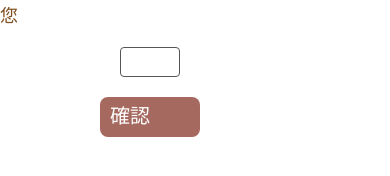
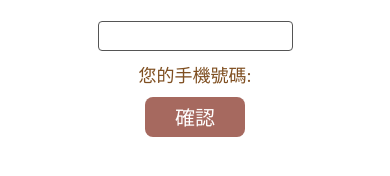
Before and after one commit to Lein6927/reactNative-Hw01, a React Native app: screen / in a window 390 px wide. Shown: the part 494-670 px from the top of the page. Built offline with nearby package versions, Linux system fonts and the light colour scheme; a web font is replaced by a local one.

Commit message:
update btn style

```diff
--- a/App.js
+++ b/App.js
@@ -39,7 +39,7 @@ export default function App() {
 
       <Text style={[styles.h2Text, { fontFamily: 'jf-font' }]}>來一杯咖啡吧</Text>
       <Text style={[styles.pText, { fontFamily: 'jf-font' }]}>歡迎光臨，來一杯咖啡吧</Text>
-      <Text style={[styles.pText,{ fontFamily: 'jf-font' }]}>如要預約請填寫您的手機號碼，謝謝您</Text>
+      <Text style={[styles.pText, { fontFamily: 'jf-font' }]}>如要預約請填寫您的手機號碼，謝謝您</Text>
       <TextInput
         title='手機號碼'
         style={styles.inputText}
@@ -49,7 +49,7 @@ export default function App() {
       //keyboardType="numeric"
       />
 
-      {error ? <Text style={styles.error}>{error}</Text> : null}
+      <Text style={[styles.pText, { fontFamily: 'jf-font' }]}>您的手機號碼:{inputValue}</Text>
 
       <TouchableOpacity
         style={styles.button}
@@ -59,7 +59,7 @@ export default function App() {
 
       </TouchableOpacity>
 
-
+      {error ? <Text style={styles.error}>{error}</Text> : null}
 
     </View>
   );
@@ -69,7 +69,7 @@ export default function App() {
 //style 外觀
 const styles = StyleSheet.create({
   container: {
-    width: 300,
+    //width: 300,
     flex: 1,
     //flexDirection: 'row',
     backgroundColor: '#FFF',
@@ -103,13 +103,13 @@ const styles = StyleSheet.create({
     height: 30,
     //width:10,
     border: '1px solid #555',
-    borderRadius: '4px',
-    width: '20%', // 設定輸入框寬度為父容器的80%
+    borderRadius: 4,
+    width: '50%', // 設定輸入框寬度為父容器的80%
     marginBottom: 10, // 設定輸入框和按鈕之間的間距
   },
   button: {
     textAlign: 'center',
-    padding: 10,
+    padding: 5,
     marginTop: 10,
     height: 40,
     width: 100,
@@ -119,9 +119,10 @@ const styles = StyleSheet.create({
     backgroundColor: '#A6695F',
   },
   buttonText: {
+    textAlign: 'center',
     color: '#FFF',
     fontSize: 20,
-    lineHeight: 18,//設定文字格線
+    //lineHeight: 18,//設定文字格線
   },
   error: {
     color: 'red',
```
